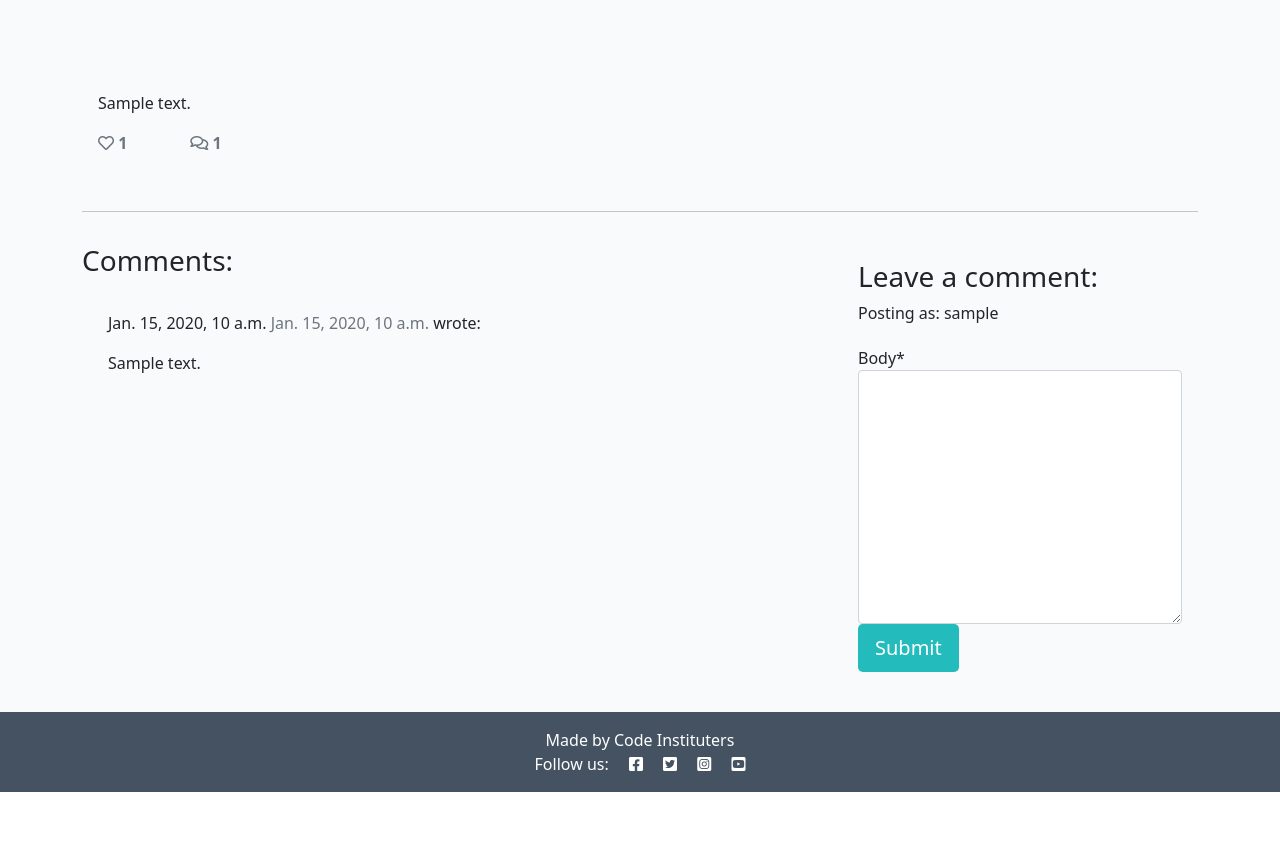
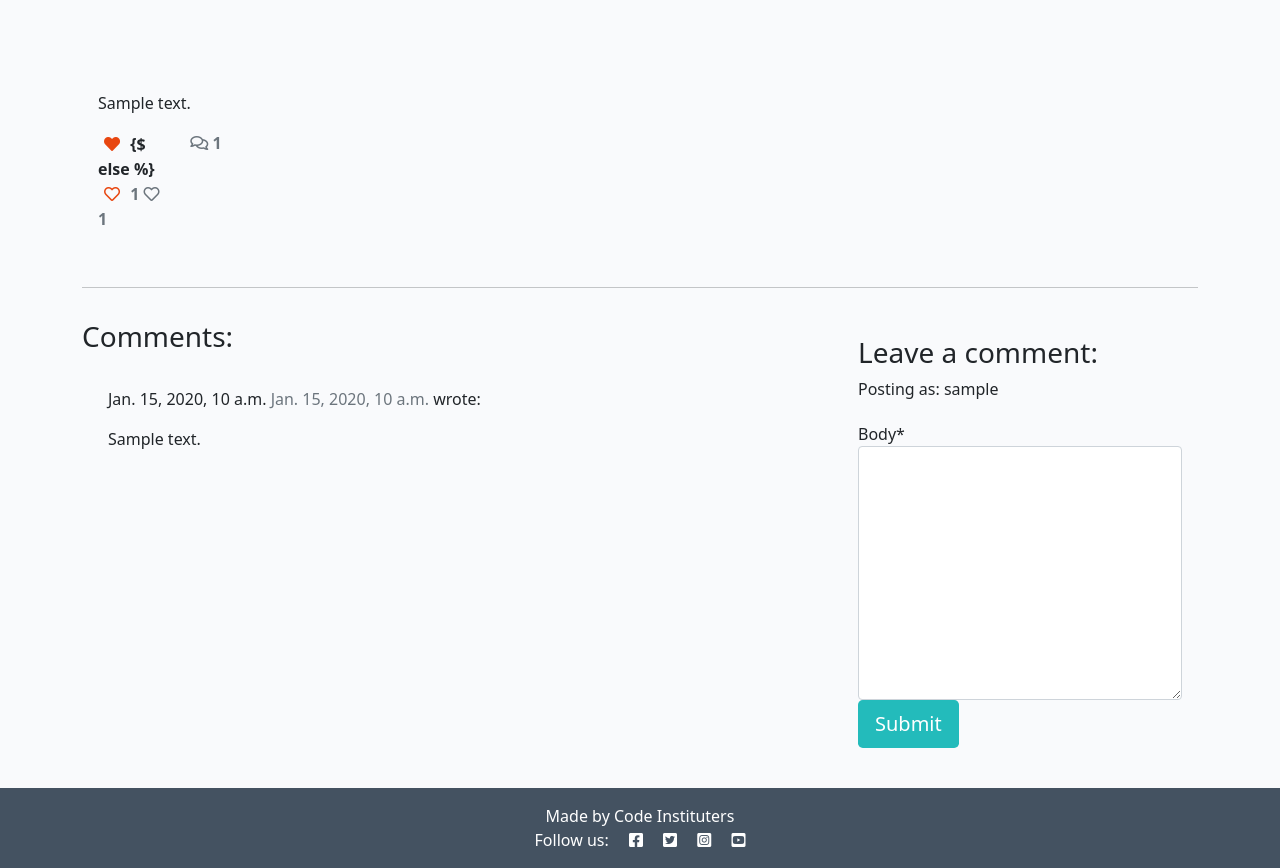
Before and after one commit to krandon1986/django-blog, a Django app: a page that uses templates/post_detail.html in a window 1280 px wide. Shown: the part 281-1149 px from the top of the page. Before the commit the page ends 1073 px from the top, so only its background shows below. Run offline with Django 3.2, Linux system fonts and the light colour scheme; a user stored in the database is signed in; tables that the repository leaves empty hold one stand-in row (values such as "Sample post"); some libraries are stand-ins or nearby versions.

Commit message:
Adding like function

```diff
--- a/blog/urls.py
+++ b/blog/urls.py
@@ -5,4 +5,5 @@ from django.urls import path
 urlpatterns = [
     path('', views.PostList.as_view(), name='home'),
     path('<slug:slug>/', views.PostDetail.as_view(), name='post_detail'),
+    path('like/<slug:slug>', views.PostLike.as_view(), name='post_like'),
 ]
--- a/blog/views.py
+++ b/blog/views.py
@@ -1,5 +1,6 @@
-from django.shortcuts import render, get_object_or_404
+from django.shortcuts import render, get_object_or_404, reverse
 from django.views import generic, View
+from django.http import HttpResponseRedirect
 from .models import Post
 from .forms import CommentForm
 
@@ -63,3 +64,15 @@ class PostDetail(View):
                 "comment_form": CommentForm()
             },
         )
+
+class PostLike (View):
+
+    def post(self, request, slug):
+        post = get_object_or_404(Post, slug=slug)
+
+        if post.likes.filter(id=request.user.id).exists():
+            post.likes.remove(request.user)
+        else:
+            post.likes.add(request.user)
+
+        return HttpResponseRedirect(reverse('post_detail', args=[slug]))
--- a/templates/post_detail.html
+++ b/templates/post_detail.html
@@ -35,6 +35,30 @@
                 <div class="row">
 
                     <div class="col-1">
+                        <strong>
+                            {% if user.is_authenticated %}
+                            <form class="d-inline" action="{% url 'post_like' post.slug %}" method="POST">
+                                {% csrf_token %}
+                                {% if liked %}
+
+                                <button type="submit" name="blogpost_id" value="{{post.slug}}" class="btn-like">
+                                    <i class="fas fa-heart"></i>
+                                </button>
+
+                                {$ else %}
+                                <button type="submit" name="blogpost_id" value="{{post.slug}}" class="btn-like">
+                                    <i class="far fa-heart"></i>
+                                </button>
+
+                                {% endif %}
+
+                            </form>
+                            {% else %}
+
+                            <span class="text-secondary"><i class="far fa-heart"></i></span>
+                            {% endif %}
+                            <span class="text-secondary"> {{ post.number_of_likes }}</span>
+                        </strong>
                         <!-- The number of likes goes before the closing strong tag -->
                         <strong class="text-secondary"><i class="far fa-heart"></i> {{ post.number_of_likes }} </strong>
                     </div>
```
